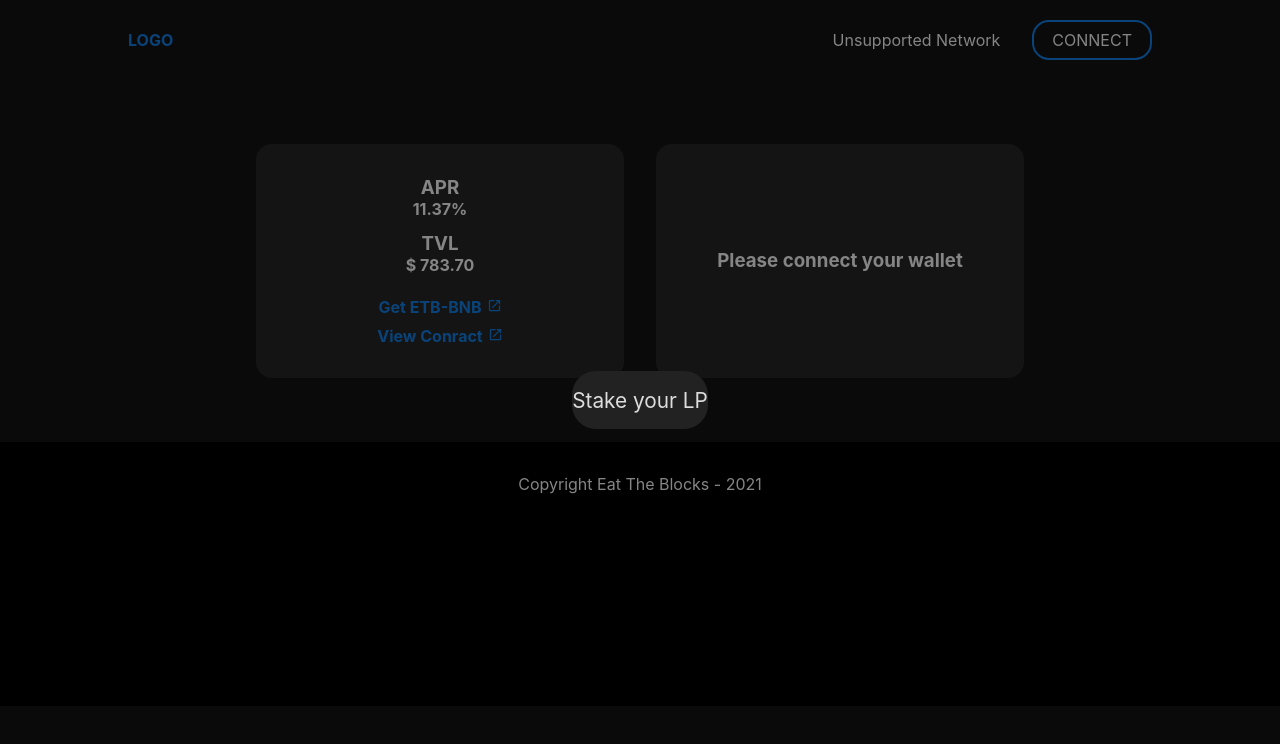
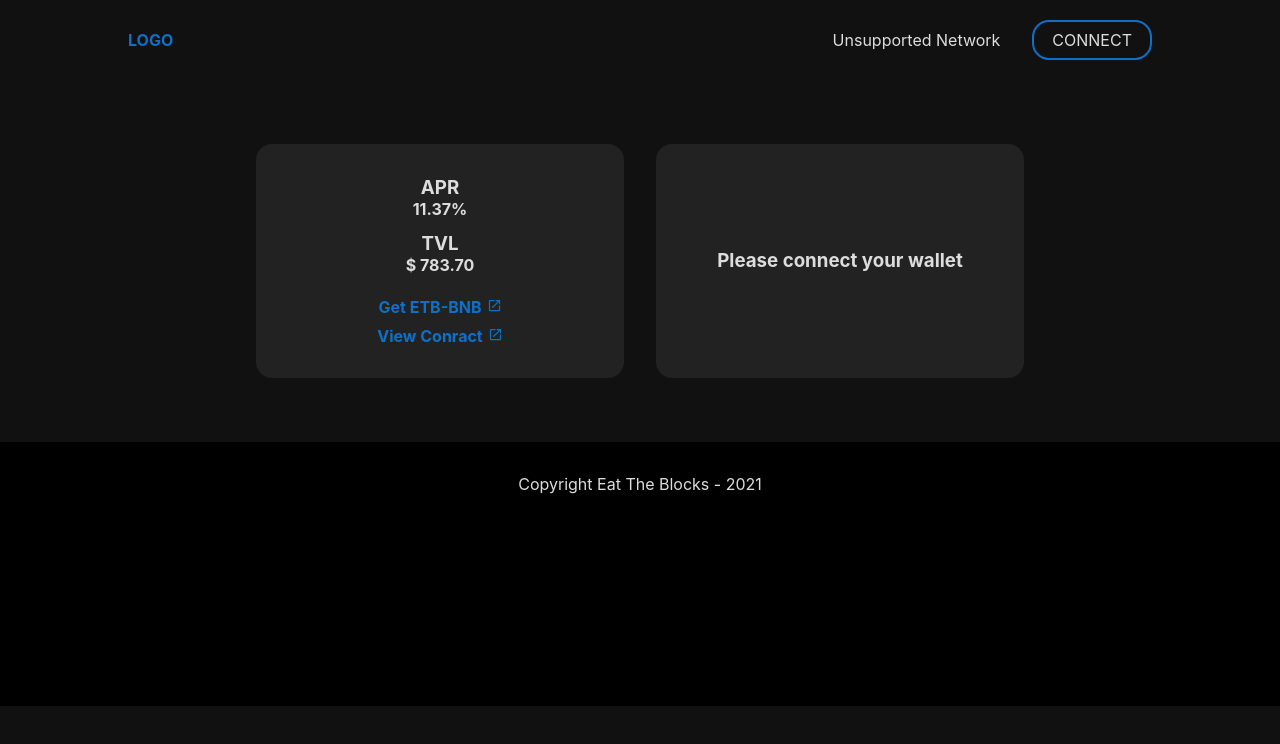
Before and after one commit to HenricoW/stakerLP, a React (Create React App) app: page / in a window 1280 px wide. Shown: the top 744 px of the page. Built offline with nearby package versions, Linux system fonts and the light colour scheme.

Commit message:
last user action date, modal out

```diff
--- a/src/App.tsx
+++ b/src/App.tsx
@@ -14,7 +14,6 @@ import Staker_afct from "./artifacts/Staker.json";
 import LPetb_afct from "./artifacts/LPetb.json";
 import IERC20_afct from "./artifacts/IERC20.json";
 import { Contract } from "web3-eth-contract";
-import Modal from "./components/Modal";
 
 type artifact = {
     [key: string]: any;
@@ -103,9 +102,10 @@ function App() {
     const [web3, setWeb3] = useState<Web3type>(undefined);
     const [provider, setProvider] = useState<any>(undefined);
     const [contracts, setContracts] = useState<ContractType[]>([]);
-    const [modalShowing, setModalShowing] = useState(false);
+    const [userRec, setUserRec] = useState<any[]>([]);
+    const [usrActIdx, setUsrActIdx] = useState(0);
+    const [stakeBal, setStakeBal] = useState("0");
     const [lpBal, setLpBal] = useState("0");
-    const [stakeBal, setStakeBal] = useState("0");
     const [ETBbal, setETBbal] = useState("0");
 
     const balances = { lpBal, stakeBal, ETBbal };
@@ -145,7 +145,10 @@ function App() {
             try {
                 uRec = await stakerContr.methods.getUserRecord(address).call();
                 if (uRec.length < 1) return;
+                setUserRec(uRec);
                 let uBal = web3?.utils.fromWei(uRec[uRec.length - 1].totUsrStake);
+                let lastActIdx: number = +uRec[uRec.length - 1].mainChkPtIndex;
+                setUsrActIdx(lastActIdx);
                 uBal && setStakeBal(uBal);
             } catch (err) {
                 console.log(err);
@@ -163,7 +166,7 @@ function App() {
         setLpBal("0");
         setStakeBal("0");
         setETBbal("0");
-        updateBalances();
+        web3 && updateBalances();
     }, [address]);
 
     useEffect(() => {
@@ -186,6 +189,7 @@ function App() {
         }
 
         const init = async (_w3: Web3type) => {
+            console.log("getting contrx");
             const ctxs = _w3 ? await getContracts(_w3) : [];
             ctxs.length > 0 && setContracts(ctxs);
         };
@@ -193,8 +197,7 @@ function App() {
         init(web3);
     }, [web3, provider]);
 
-    const showModal = () => setModalShowing(true);
-    const hideModal = () => setModalShowing(false);
+    console.log("in app");
 
     return (
         <>
@@ -206,20 +209,13 @@ function App() {
                     address={address}
                     contracts={contracts}
                     web3={web3}
-                    showModal={showModal}
                     balances={balances}
                     updateBalances={updateBalances}
+                    usrActIdx={usrActIdx}
+                    userRec={userRec}
                 />
             </div>
             <Footer />
-            <Modal
-                visible={modalShowing}
-                address={address}
-                contracts={contracts}
-                web3={web3}
-                showModal={showModal}
-                hideModal={hideModal}
-            />
         </>
     );
 }
```
